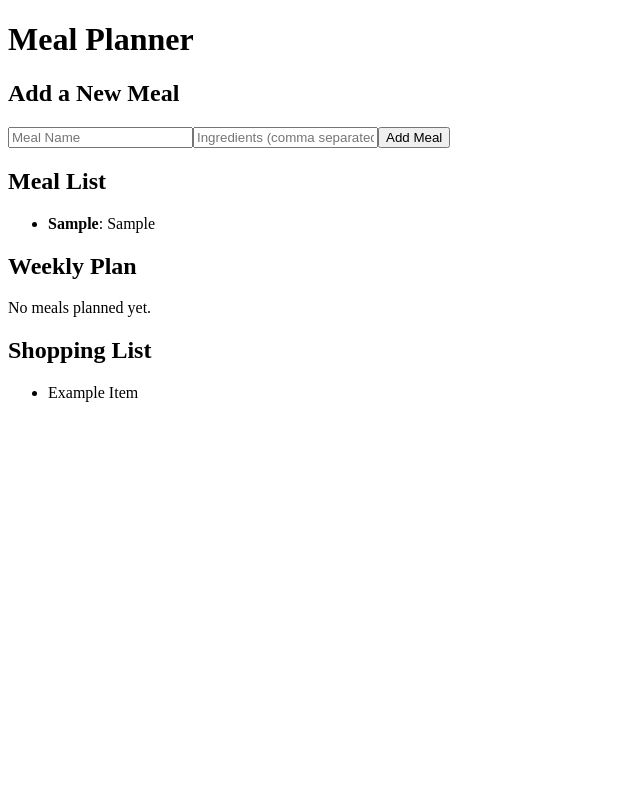
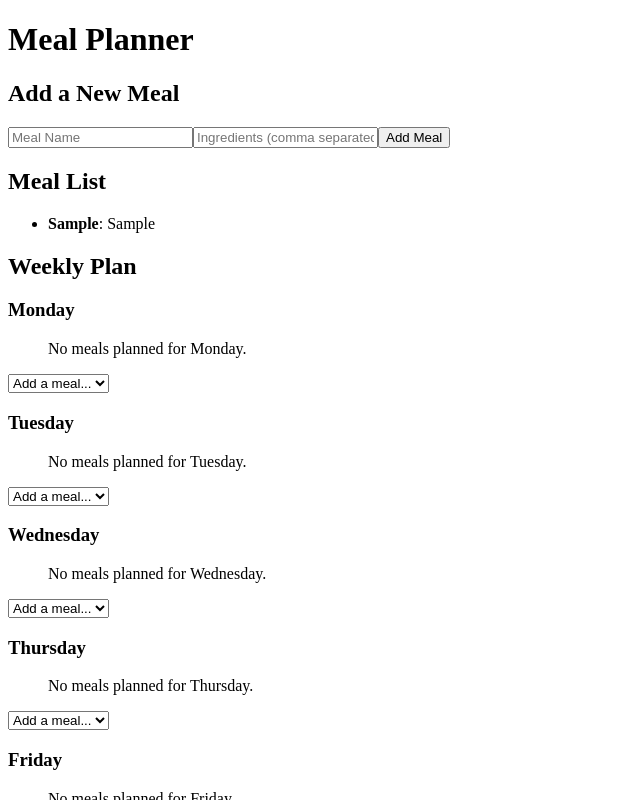
Before and after one commit to xelaz98/meal-planner, a React (Create React App) app: page / in a window 1280 px wide. Both pictures are taken after typing "Sample", "Sample" into the empty fields and a click on the button "Add Meal". Shown: the top 800 px of the page, without its empty margins (0-640 px from the left). Built offline with nearby package versions, Linux system fonts and the light colour scheme.

Commit message:
Add weekly plan and shopping list

```diff
--- a/src/App.js
+++ b/src/App.js
@@ -5,12 +5,26 @@ import WeeklyPlan from "./components/WeeklyPlan";
 import ShoppingList from "./components/ShoppingList";
 
 function App() {
-  // useState за списъка с ястия
   const [meals, setMeals] = useState([]);
+  const [weeklyPlan, setWeeklyPlan] = useState({
+    Monday: [],
+    Tuesday: [],
+    Wednesday: [],
+    Thursday: [],
+    Friday: [],
+    Saturday: [],
+    Sunday: [],
+  });
 
-  // Функция за добавяне на ново ястие
   const handleAddMeal = (meal) => {
     setMeals((prevMeals) => [...prevMeals, meal]);
+  };
+
+  const handleAddToPlan = (day, meal) => {
+    setWeeklyPlan((prevPlan) => ({
+      ...prevPlan,
+      [day]: [...prevPlan[day], meal],
+    }));
   };
 
   return (
@@ -18,8 +32,12 @@ function App() {
       <h1>Meal Planner</h1>
       <FormAddMeal onAddMeal={handleAddMeal} />
       <MealList meals={meals} />
-      <WeeklyPlan meals={meals} />
-      <ShoppingList meals={meals} />
+      <WeeklyPlan
+        meals={meals}
+        weeklyPlan={weeklyPlan}
+        onAddToPlan={handleAddToPlan}
+      />
+      <ShoppingList weeklyPlan={weeklyPlan} />
     </div>
   );
 }
--- a/src/components/ShoppingList.js
+++ b/src/components/ShoppingList.js
@@ -1,12 +1,23 @@
 import React from "react";
 
-export default function ShoppingList() {
+export default function ShoppingList({ weeklyPlan }) {
+  const allIngredients = Object.values(weeklyPlan)
+    .flat()
+    .flatMap((meal) => meal.ingredients);
+  const uniqueIngredients = Array.from(new Set(allIngredients));
+
   return (
     <div>
       <h2>Shopping List</h2>
-      <ul>
-        <li>Example Item</li>
-      </ul>
+      {uniqueIngredients.length > 0 ? (
+        <ul>
+          {uniqueIngredients.map((ingredient, index) => (
+            <li key={index}>{ingredient}</li>
+          ))}
+        </ul>
+      ) : (
+        <p>No ingredients needed.</p>
+      )}
     </div>
   );
 }
--- a/src/components/WeeklyPlan.js
+++ b/src/components/WeeklyPlan.js
@@ -1,10 +1,40 @@
 import React from "react";
 
-export default function WeeklyPlan() {
+export default function WeeklyPlan({ meals, weeklyPlan, onAddToPlan }) {
+  const days = Object.keys(weeklyPlan);
+
   return (
     <div>
       <h2>Weekly Plan</h2>
-      <p>No meals planned yet.</p>
+      {days.map((day) => (
+        <div key={day}>
+          <h3>{day}</h3>
+          <ul>
+            {weeklyPlan[day].length > 0 ? (
+              weeklyPlan[day].map((meal) => <li key={meal.id}>{meal.name}</li>)
+            ) : (
+              <p>No meals planned for {day}.</p>
+            )}
+          </ul>
+          {meals.length > 0 && (
+            <select
+              onChange={(e) =>
+                onAddToPlan(
+                  day,
+                  meals.find((m) => m.id === e.target.value)
+                )
+              }
+            >
+              <option value="">Add a meal...</option>
+              {meals.map((meal) => (
+                <option key={meal.id} value={meal.id}>
+                  {meal.name}
+                </option>
+              ))}
+            </select>
+          )}
+        </div>
+      ))}
     </div>
   );
 }
```
